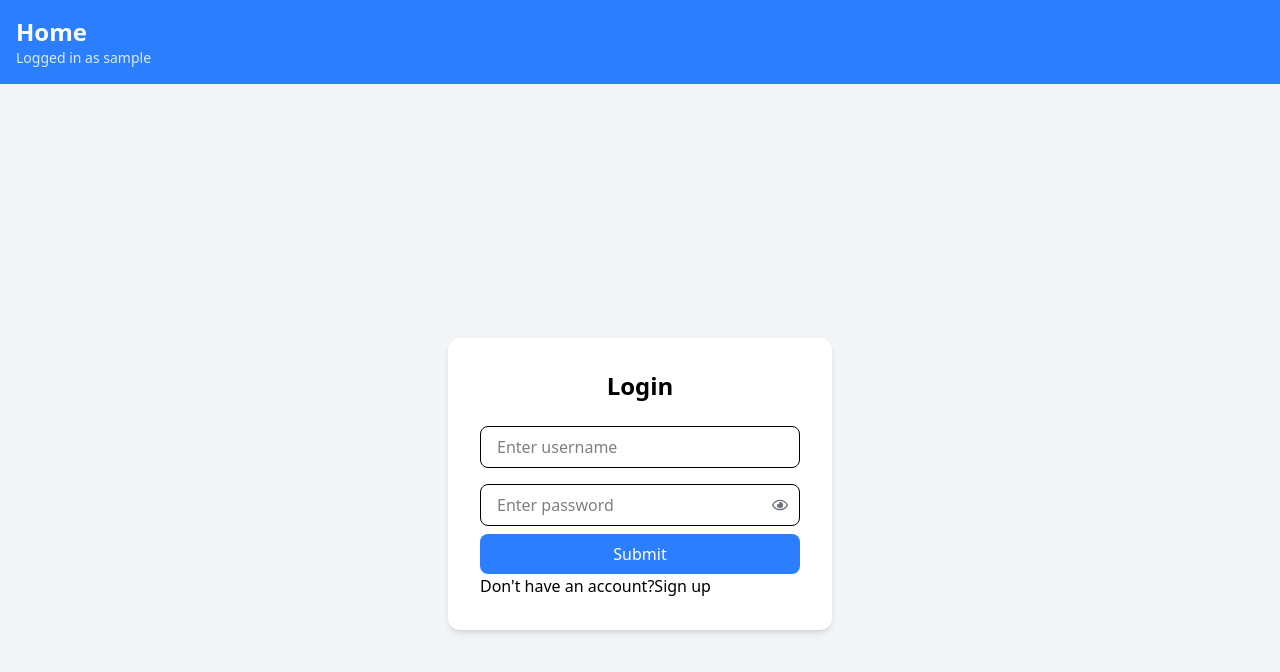
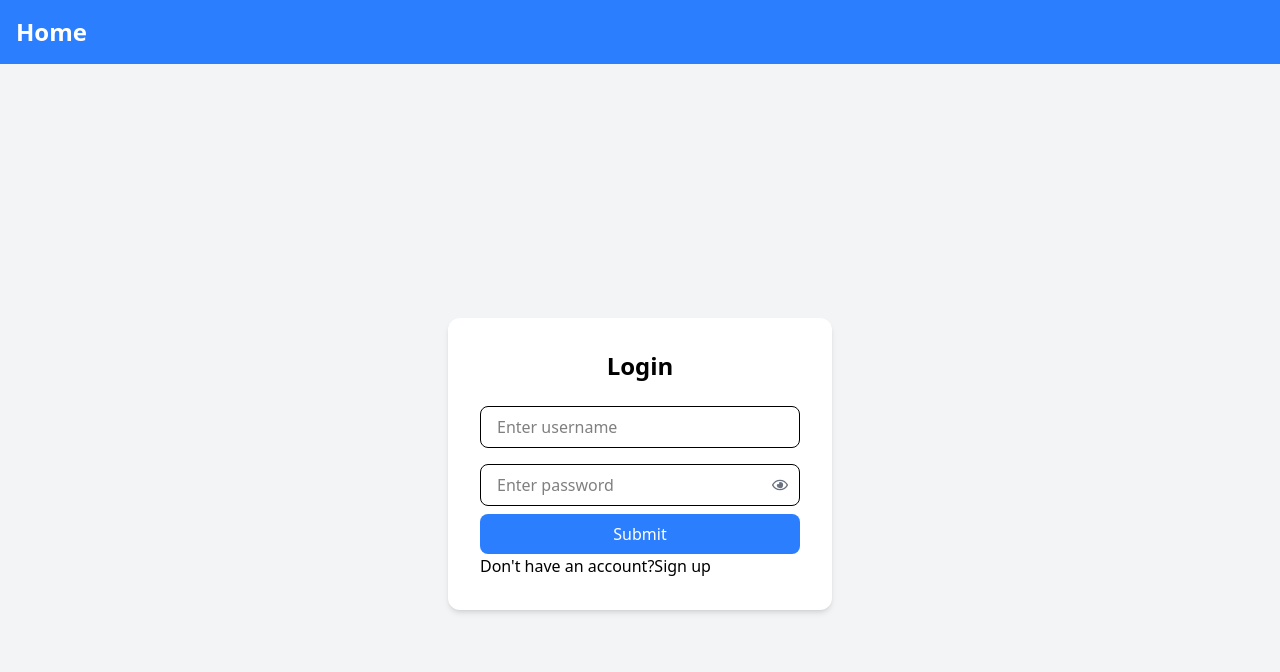
Before and after one commit to Anandvlog/loginPage, a React (Vite) app in the folder loginpage/: page /login in a window 1280 px wide. Shown: the top 672 px of the page. Built offline with nearby package versions, Linux system fonts and the light colour scheme; sample sign-in values are in the browser's storage.

Commit message:
resolved minnor issue

```diff
--- a/loginpage/src/components/header.tsx
+++ b/loginpage/src/components/header.tsx
@@ -5,8 +5,7 @@ const Header = () => {
   const navigate = useNavigate();
   const location = useLocation();
 
-  const username =
-    typeof window !== "undefined" ? localStorage.getItem("username") : null;
+
 
   const handleLogout = () => {
     if (typeof window !== "undefined") {
@@ -24,9 +23,7 @@ const Header = () => {
             Home
           </Link>
         </h1>
-        {username && (
-          <p className="text-sm text-blue-100">Logged in as {username}</p>
-        )}
+
       </div>
       {location.pathname === "/" && (
         <button
--- a/loginpage/src/pages/Login.tsx
+++ b/loginpage/src/pages/Login.tsx
@@ -41,8 +41,6 @@ const LoginPage = () => {
   });
 
   const onSubmit = (data: LoginFormData) => {
-    // In a real app you’d verify credentials here.
-    // For now, treat any valid form submission as “logged in”.
     localStorage.setItem("auth", "true");
     localStorage.setItem("username", data.username);
     alert(`Welcome, ${data.username}`);
```
